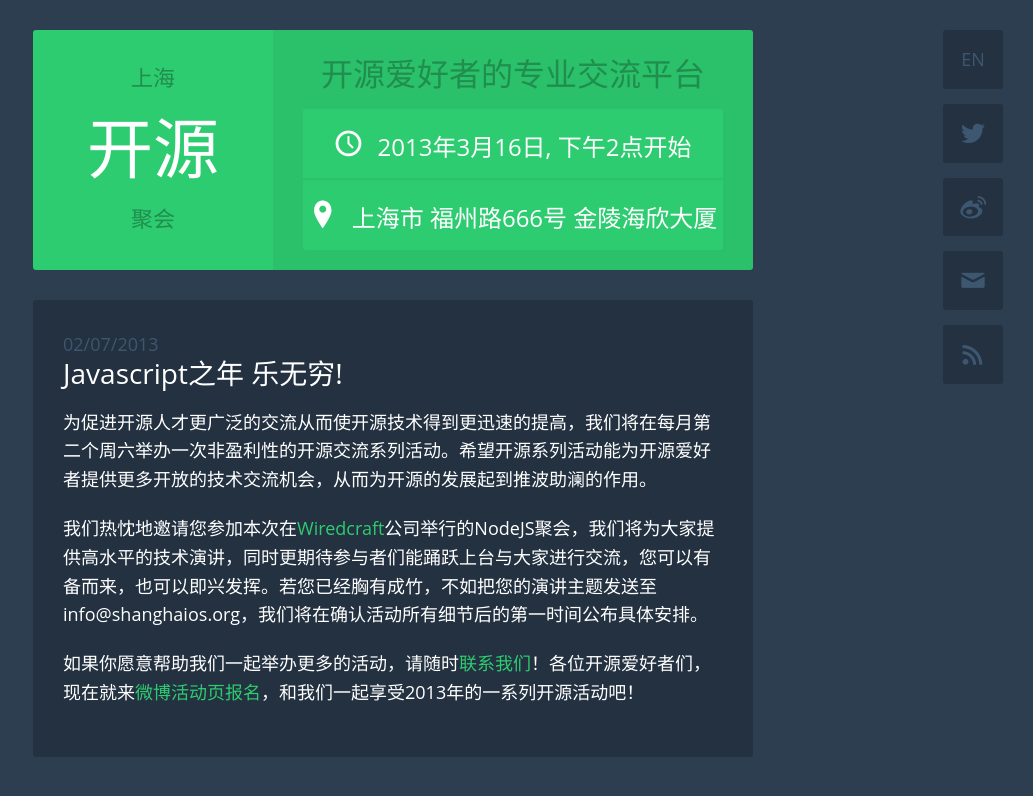
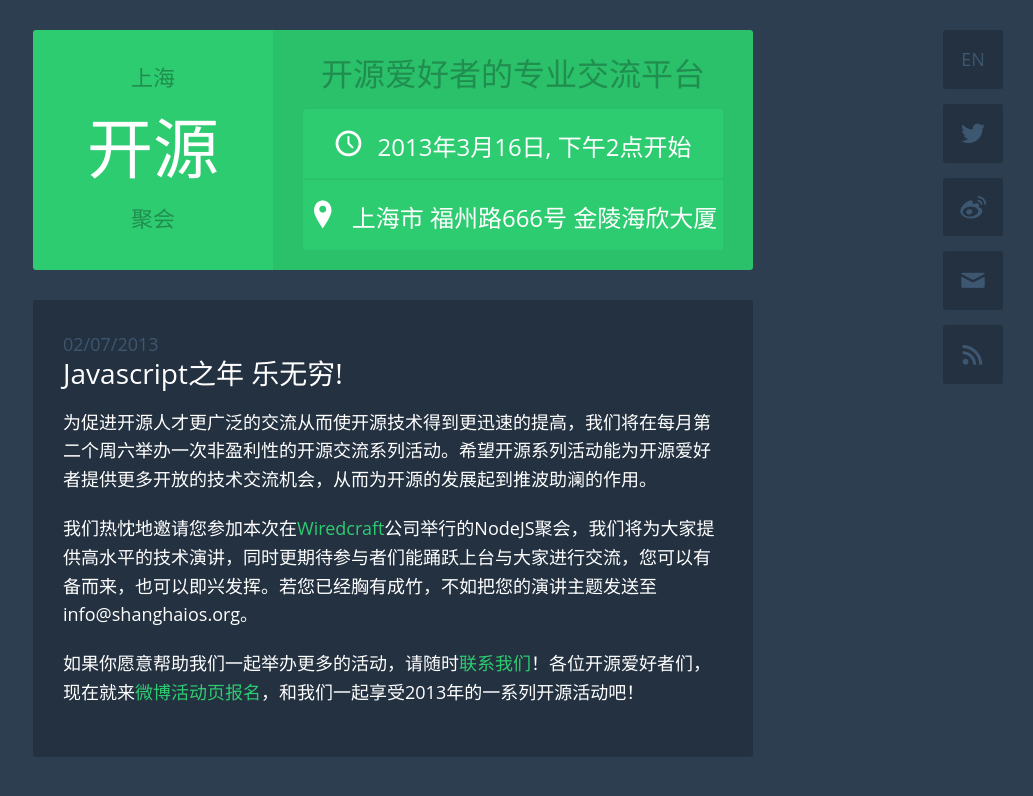
Before and after one commit to Wiredcraft/shanghaios, a Jekyll site: the page built from _posts/cn/2013-02-07-javascript-zhi-nian-le-wuqiong.md, in a window 1280 px wide. Shown: the top 796 px of the page, without its empty margins (247-1280 px from the left). Built offline with Jekyll 4.4.1, drawn with Linux system fonts in a browser that asks for light colours.

Commit message:
update post

```diff
--- a/_posts/cn/2013-02-07-javascript-zhi-nian-le-wuqiong.md
+++ b/_posts/cn/2013-02-07-javascript-zhi-nian-le-wuqiong.md
@@ -7,6 +7,6 @@ lang: cn
 
 为促进开源人才更广泛的交流从而使开源技术得到更迅速的提高，我们将在每月第二个周六举办一次非盈利性的开源交流系列活动。希望开源系列活动能为开源爱好者提供更多开放的技术交流机会，从而为开源的发展起到推波助澜的作用。
 
-我们热忱地邀请您参加本次在[Wiredcraft](http://wiredcraft.com/)公司举行的NodeJS聚会，我们将为大家提供高水平的技术演讲，同时更期待参与者们能踊跃上台与大家进行交流，您可以有备而来，也可以即兴发挥。若您已经胸有成竹，不如把您的演讲主题发送至info@shanghaios.org，我们将在确认活动所有细节后的第一时间公布具体安排。
+我们热忱地邀请您参加本次在[Wiredcraft](http://wiredcraft.com/)公司举行的NodeJS聚会，我们将为大家提供高水平的技术演讲，同时更期待参与者们能踊跃上台与大家进行交流，您可以有备而来，也可以即兴发挥。若您已经胸有成竹，不如把您的演讲主题发送至info@shanghaios.org。
 
 如果你愿意帮助我们一起举办更多的活动，请随时[联系我们](mailto:info@shanghaios.org)！各位开源爱好者们，现在就来[微博活动页报名](http://event.weibo.com/785012)，和我们一起享受2013年的一系列开源活动吧！
```
Also changed, not shown: _posts/en/2013-02-07-happy-new-javascript-year.md (+1 -1 lines).
